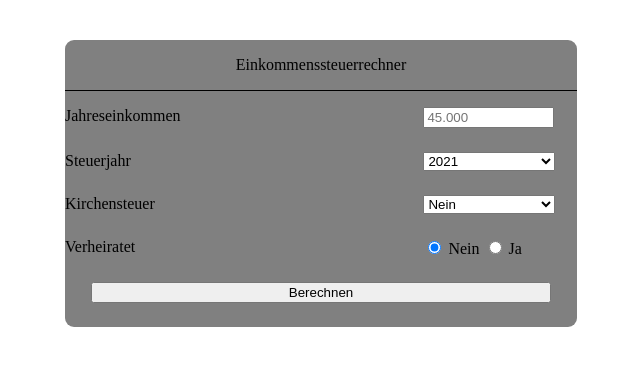
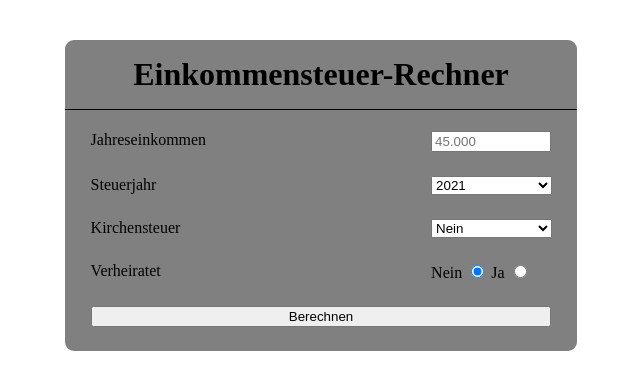
Before and after one commit to DevilRaider-Dev/Einkommensteuer-Rechner, a plain HTML site: page index.html in a window 1280 px wide. Shown: the whole page, without its empty margins (319-959 px from the left). Drawn offline with Linux system fonts and the light colour scheme.

Commit message:
first push

```diff
--- a/assets/css/style.css
+++ b/assets/css/style.css
@@ -4,8 +4,10 @@
     width: 40vw;
     border-radius: 9px;
 }
-
-.container>p {
+.outputContainer{
+    /*Display None*/
+}
+.container>h1 {
     text-align: center;
     padding: 2vh 0 2vh;
     border-bottom: 1px solid #000;
@@ -17,16 +19,17 @@
 }
 .label{
     width: 70%;
+    padding-left: 5%;
 }
 .input{
     width: 30%;
 }
 #incomeYear{
 
-    width: 80%;
+    width: 77%;
 }
-#taxYear{
-    width: 86%;
+#taxLabel{
+    width: 83%;
 }
 #calcTax{
     width: 90%;
--- a/index.html
+++ b/index.html
@@ -5,14 +5,14 @@
   <meta charset="UTF-8">
   <meta http-equiv="X-UA-Compatible" content="IE=edge">
   <meta name="viewport" content="width=device-width, initial-scale=1.0">
-  <title>Document</title>
+  <title>Einkommensteuer-Rechner</title>
   <link rel="stylesheet" type="text/css" href="assets/css/style.css">
 
 </head>
 
 <body>
   <div class="container">
-    <p>Einkommenssteuerrechner</p>
+    <h1>Einkommensteuer-Rechner</h1>
     <div class="taxContainer">
       <div class="label">
         <label for="incomeYear">Jahreseinkommen</label>
@@ -23,10 +23,10 @@
     </div>
     <div class="taxContainer">
       <div class="label">
-        <label for="taxYear">Steuerjahr</label>
+        <label for="taxLabel">Steuerjahr</label>
       </div>
       <div class="input">
-        <select name="taxYear" id="taxYear">
+        <select name="taxLabel" id="taxLabel">
           <option value="2021">2021</option>
           <option value="2020">2020</option>
           <option value="2019">2019</option>
@@ -35,10 +35,10 @@
     </div>
     <div class="taxContainer">
       <div class="label">
-        <label for="taxYear">Kirchensteuer</label>
+        <label for="taxLabel">Kirchensteuer</label>
       </div>
       <div class="input">
-        <select name="taxChurch" id="taxYear">
+        <select name="taxChurch" id="taxLabel">
           <option value="no">Nein</option>
           <option value="8">Ja 8%</option>
           <option value="9">Ja 9%</option>
@@ -47,13 +47,13 @@
     </div>
     <div class="taxContainer">
       <div class="label">
-        <label for="taxYear">Verheiratet</label>
+        <label for="taxLabel">Verheiratet</label>
       </div>
       <div class="input">
+        <label for="marriedNo">Nein</label>
         <input type="radio" name="married" id="marriedNo" checked="checked">
-        <label for="marriedNo">Nein</label>
-        <input type="radio" name="married " id="marriedYes">
         <label for="marriedYes">Ja</label>
+        <input type="radio" name="married" id="marriedYes">
       </div>
     </div>
     <div class="taxContainer">
```
